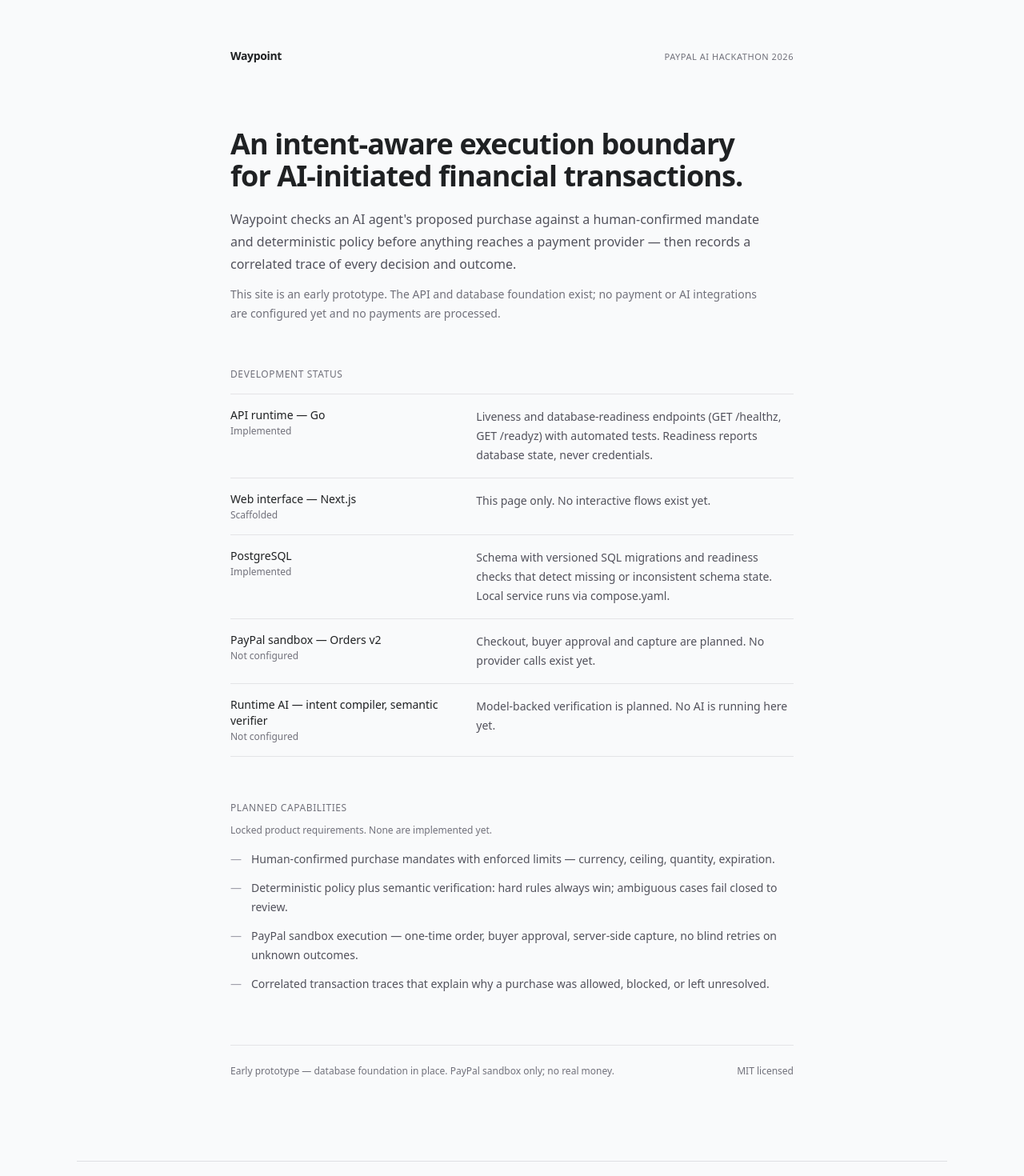
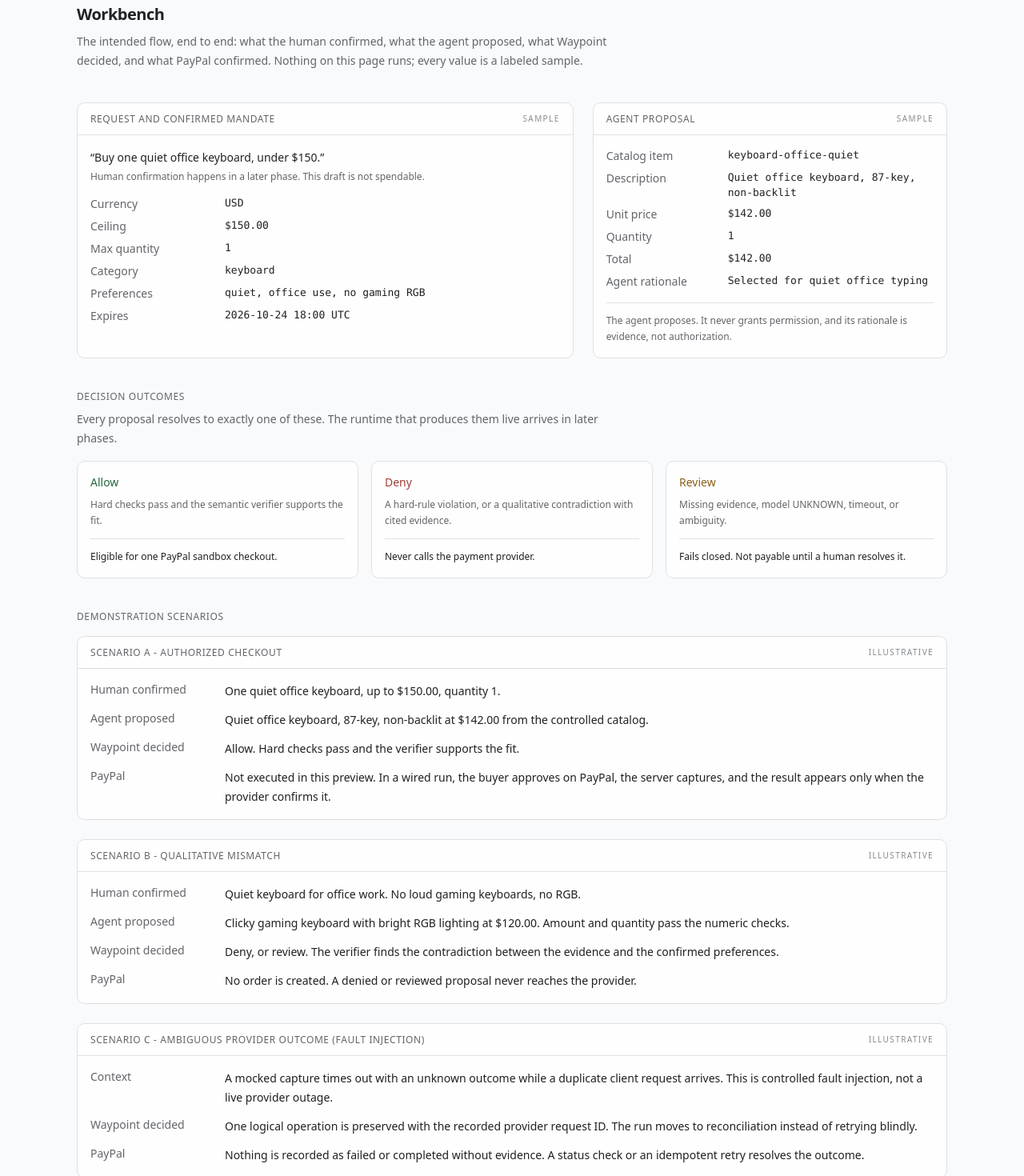
Before and after one commit to skcache/waypoint, a Next.js app in the folder apps/web/: page / in a window 1280 px wide. Shown: the part 100-1570 px from the top of the page at 80% size. Built offline with nearby package versions, Linux system fonts and the light colour scheme.

Commit message:
web: static workbench with mandate, proposal and decision previews

```diff
--- a/apps/web/src/app/page.tsx
+++ b/apps/web/src/app/page.tsx
@@ -1,118 +1,256 @@
-const status: { area: string; state: string; note: string }[] = [
+import type { Metadata } from "next";
+import { Panel } from "@/components/panel";
+import { SampleLabel } from "@/components/sample-label";
+
+export const metadata: Metadata = {
+  title: "Workbench",
+};
+
+const systems = [
   {
-    area: "API runtime — Go",
-    state: "Implemented",
-    note: "Liveness and database-readiness endpoints (GET /healthz, GET /readyz) with automated tests. Readiness reports database state, never credentials.",
+    name: "API runtime",
+    state: "In place",
+    tone: "text-ok",
+    note: "Go API with liveness and database-readiness endpoints. This UI does not call it yet.",
   },
   {
-    area: "Web interface — Next.js",
-    state: "Scaffolded",
-    note: "This page only. No interactive flows exist yet.",
+    name: "Database",
+    state: "In place",
+    tone: "text-ok",
+    note: "PostgreSQL schema with versioned migrations. No UI reads it yet.",
   },
   {
-    area: "PostgreSQL",
-    state: "Implemented",
-    note: "Schema with versioned SQL migrations and readiness checks that detect missing or inconsistent schema state. Local service runs via compose.yaml.",
+    name: "Runtime AI",
+    state: "Not configured",
+    tone: "text-muted",
+    note: "Intent drafting and semantic verification arrive in later phases.",
   },
   {
-    area: "PayPal sandbox — Orders v2",
-    state: "Not configured",
-    note: "Checkout, buyer approval and capture are planned. No provider calls exist yet.",
-  },
-  {
-    area: "Runtime AI — intent compiler, semantic verifier",
-    state: "Not configured",
-    note: "Model-backed verification is planned. No AI is running here yet.",
+    name: "PayPal checkout",
+    state: "Not wired",
+    tone: "text-muted",
+    note: "The sandbox flow was proven server-side in the Phase 04 spike. Product checkout wiring is not built yet.",
   },
 ];
 
-const planned = [
-  "Human-confirmed purchase mandates with enforced limits — currency, ceiling, quantity, expiration.",
-  "Deterministic policy plus semantic verification: hard rules always win; ambiguous cases fail closed to review.",
-  "PayPal sandbox execution — one-time order, buyer approval, server-side capture, no blind retries on unknown outcomes.",
-  "Correlated transaction traces that explain why a purchase was allowed, blocked, or left unresolved.",
+const mandate: [string, string][] = [
+  ["Currency", "USD"],
+  ["Ceiling", "$150.00"],
+  ["Max quantity", "1"],
+  ["Category", "keyboard"],
+  ["Preferences", "quiet, office use, no gaming RGB"],
+  ["Expires", "2026-10-24 18:00 UTC"],
 ];
 
-export default function Home() {
+const proposal: [string, string][] = [
+  ["Catalog item", "keyboard-office-quiet"],
+  ["Description", "Quiet office keyboard, 87-key, non-backlit"],
+  ["Unit price", "$142.00"],
+  ["Quantity", "1"],
+  ["Total", "$142.00"],
+  ["Agent rationale", "Selected for quiet office typing"],
+];
+
+const decisions = [
+  {
+    state: "Allow",
+    tone: "text-ok",
+    rule: "Hard checks pass and the semantic verifier supports the fit.",
+    effect: "Eligible for one PayPal sandbox checkout.",
+  },
+  {
+    state: "Deny",
+    tone: "text-bad",
+    rule: "A hard-rule violation, or a qualitative contradiction with cited evidence.",
+    effect: "Never calls the payment provider.",
+  },
+  {
+    state: "Review",
+    tone: "text-warn",
+    rule: "Missing evidence, model UNKNOWN, timeout, or ambiguity.",
+    effect: "Fails closed. Not payable until a human resolves it.",
+  },
+];
+
+const scenarios = [
+  {
+    tag: "Scenario A - authorized checkout",
+    rows: [
+      ["Human confirmed", "One quiet office keyboard, up to $150.00, quantity 1."],
+      [
+        "Agent proposed",
+        "Quiet office keyboard, 87-key, non-backlit at $142.00 from the controlled catalog.",
+      ],
+      [
+        "Waypoint decided",
+        "Allow. Hard checks pass and the verifier supports the fit.",
+      ],
+      [
+        "PayPal",
+        "Not executed in this preview. In a wired run, the buyer approves on PayPal, the server captures, and the result appears only when the provider confirms it.",
+      ],
+    ],
+  },
+  {
+    tag: "Scenario B - qualitative mismatch",
+    rows: [
+      [
+        "Human confirmed",
+        "Quiet keyboard for office work. No loud gaming keyboards, no RGB.",
+      ],
+      [
+        "Agent proposed",
+        "Clicky gaming keyboard with bright RGB lighting at $120.00. Amount and quantity pass the numeric checks.",
+      ],
+      [
+        "Waypoint decided",
+        "Deny, or review. The verifier finds the contradiction between the evidence and the confirmed preferences.",
+      ],
+      ["PayPal", "No order is created. A denied or reviewed proposal never reaches the provider."],
+    ],
+  },
+  {
+    tag: "Scenario C - ambiguous provider outcome (fault injection)",
+    rows: [
+      [
+        "Context",
+        "A mocked capture times out with an unknown outcome while a duplicate client request arrives. This is controlled fault injection, not a live provider outage.",
+      ],
+      [
+        "Waypoint decided",
+        "One logical operation is preserved with the recorded provider request ID. The run moves to reconciliation instead of retrying blindly.",
+      ],
+      [
+        "PayPal",
+        "Nothing is recorded as failed or completed without evidence. A status check or an idempotent retry resolves the outcome.",
+      ],
+    ],
+  },
+];
+
+export default function WorkbenchPage() {
   return (
-    <div className="mx-auto flex min-h-dvh max-w-3xl flex-col px-5 py-10 sm:px-8 sm:py-14">
-      <header className="flex items-baseline justify-between gap-4">
-        <span className="text-sm font-semibold tracking-tight">Waypoint</span>
-        <span className="text-[11px] uppercase tracking-wider text-zinc-500">
-          PayPal AI Hackathon 2026
-        </span>
+    <div className="space-y-10">
+      <header>
+        <h1 className="text-xl font-semibold tracking-tight">Workbench</h1>
+        <p className="mt-2 max-w-2xl text-sm leading-6 text-muted">
+          The intended flow, end to end: what the human confirmed, what the
+          agent proposed, what Waypoint decided, and what PayPal confirmed.
+          Nothing on this page runs; every value is a labeled sample.
+        </p>
       </header>
 
-      <main className="mt-14 flex-1 sm:mt-20">
-        <h1 className="max-w-2xl text-balance text-3xl font-semibold tracking-tight sm:text-4xl">
-          An intent-aware execution boundary for AI-initiated financial
-          transactions.
-        </h1>
-        <p className="mt-5 max-w-2xl text-sm leading-6 text-zinc-600 sm:text-base sm:leading-7">
-          Waypoint checks an AI agent&apos;s proposed purchase against a
-          human-confirmed mandate and deterministic policy before anything
-          reaches a payment provider — then records a correlated trace of every
-          decision and outcome.
+      <section
+        aria-labelledby="flow-heading"
+        className="grid gap-6 lg:grid-cols-[minmax(0,7fr)_minmax(0,5fr)]"
+      >
+        <h2 id="flow-heading" className="sr-only">
+          Confirmed mandate and agent proposal
+        </h2>
+        <Panel title="Request and confirmed mandate" label={<SampleLabel />}>
+          <p className="text-sm leading-6">
+            &ldquo;Buy one quiet office keyboard, under $150.&rdquo;
           </p>
-        <p className="mt-3 max-w-2xl text-sm leading-6 text-zinc-500">
-          This site is an early prototype. The API and database foundation
-          exist; no payment or AI integrations are configured yet and no
-          payments are processed.
+          <p className="mt-1 text-xs text-muted">
+            Human confirmation happens in a later phase. This draft is not
+            spendable.
           </p>
+          <dl className="mt-4 grid gap-x-6 gap-y-2 text-sm sm:grid-cols-[minmax(0,9rem)_minmax(0,1fr)]">
+            {mandate.map(([key, value]) => (
+              <div key={key} className="contents">
+                <dt className="text-muted">{key}</dt>
+                <dd className="font-mono text-[13px]">{value}</dd>
+              </div>
+            ))}
+          </dl>
+        </Panel>
 
-        <section className="mt-14" aria-labelledby="status-heading">
+        <Panel title="Agent proposal" label={<SampleLabel />}>
+          <dl className="grid gap-x-6 gap-y-2 text-sm sm:grid-cols-[minmax(0,8rem)_minmax(0,1fr)]">
+            {proposal.map(([key, value]) => (
+              <div key={key} className="contents">
+                <dt className="text-muted">{key}</dt>
+                <dd className="font-mono text-[13px]">{value}</dd>
+              </div>
+            ))}
+          </dl>
+          <p className="mt-4 border-t border-line pt-3 text-xs leading-5 text-muted">
+            The agent proposes. It never grants permission, and its rationale is
+            evidence, not authorization.
+          </p>
+        </Panel>
+      </section>
+
+      <section aria-labelledby="decisions-heading">
         <h2
-            id="status-heading"
-            className="text-xs font-medium uppercase tracking-wider text-zinc-500"
+          id="decisions-heading"
+          className="text-xs font-medium uppercase tracking-wider text-muted"
         >
-            Development status
+          Decision outcomes
         </h2>
-          <ul className="mt-4 divide-y divide-zinc-200 border-y border-zinc-200">
-            {status.map((item) => (
+        <p className="mt-2 max-w-2xl text-sm leading-6 text-muted">
+          Every proposal resolves to exactly one of these. The runtime that
+          produces them live arrives in later phases.
+        </p>
+        <div className="mt-4 grid gap-4 md:grid-cols-3">
+          {decisions.map((decision) => (
+            <div
+              key={decision.state}
+              className="rounded-panel border border-line bg-surface px-4 py-4"
+            >
+              <p className={`text-sm font-medium ${decision.tone}`}>
+                {decision.state}
+              </p>
+              <p className="mt-2 text-xs leading-5 text-muted">{decision.rule}</p>
+              <p className="mt-3 border-t border-line pt-3 text-xs leading-5">
+                {decision.effect}
+              </p>
+            </div>
+          ))}
+        </div>
+      </section>
+
+      <section aria-labelledby="scenarios-heading">
+        <h2
+          id="scenarios-heading"
+          className="text-xs font-medium uppercase tracking-wider text-muted"
+        >
+          Demonstration scenarios
+        </h2>
+        <div className="mt-4 space-y-6">
+          {scenarios.map((scenario) => (
+            <Panel
+              key={scenario.tag}
+              title={scenario.tag}
+              label={<SampleLabel>Illustrative</SampleLabel>}
+            >
+              <dl className="grid gap-x-6 gap-y-3 text-sm sm:grid-cols-[minmax(0,9rem)_minmax(0,1fr)]">
+                {scenario.rows.map(([key, value]) => (
+                  <div key={key} className="contents">
+                    <dt className="text-muted">{key}</dt>
+                    <dd className="leading-6">{value}</dd>
+                  </div>
+                ))}
+              </dl>
+            </Panel>
+          ))}
+        </div>
+      </section>
+
+      <Panel title="System status" label={<SampleLabel>As of Phase 05</SampleLabel>}>
+        <ul className="divide-y divide-line">
+          {systems.map((system) => (
             <li
-                key={item.area}
-                className="grid gap-1 py-4 sm:grid-cols-[minmax(0,5fr)_minmax(0,7fr)] sm:gap-6"
+              key={system.name}
+              className="grid gap-1 py-3 first:pt-0 last:pb-0 sm:grid-cols-[minmax(0,10rem)_minmax(0,7rem)_minmax(0,1fr)] sm:gap-6"
             >
-                <div>
-                  <p className="text-sm font-medium">{item.area}</p>
-                  <p className="mt-0.5 text-xs text-zinc-500">{item.state}</p>
-                </div>
-                <p className="text-sm leading-6 text-zinc-600">{item.note}</p>
+              <p className="text-sm font-medium">{system.name}</p>
+              <p className={`text-sm ${system.tone}`}>{system.state}</p>
+              <p className="text-sm leading-6 text-muted">{system.note}</p>
             </li>
           ))}
         </ul>
-        </section>
-
-        <section className="mt-14" aria-labelledby="planned-heading">
-          <h2
-            id="planned-heading"
-            className="text-xs font-medium uppercase tracking-wider text-zinc-500"
-          >
-            Planned capabilities
-          </h2>
-          <p className="mt-3 text-xs text-zinc-500">
-            Locked product requirements. None are implemented yet.
-          </p>
-          <ul className="mt-4 space-y-3">
-            {planned.map((text) => (
-              <li
-                key={text}
-                className="flex gap-3 text-sm leading-6 text-zinc-600"
-              >
-                <span aria-hidden className="select-none text-zinc-400">
-                  —
-                </span>
-                <span>{text}</span>
-              </li>
-            ))}
-          </ul>
-        </section>
-      </main>
-
-      <footer className="mt-16 flex flex-col gap-2 border-t border-zinc-200 pt-6 text-xs text-zinc-500 sm:flex-row sm:items-center sm:justify-between">
-        <p>Early prototype — database foundation in place. PayPal sandbox only; no real money.</p>
-        <p>MIT licensed</p>
-      </footer>
+      </Panel>
     </div>
   );
 }
--- /dev/null
+++ b/apps/web/src/components/panel.tsx
@@ -0,0 +1,31 @@
+import type { ReactNode } from "react";
+
+/**
+ * Bordered panel with a micro header. One shared container so the pages keep
+ * a single border and radius system.
+ */
+export function Panel({
+  title,
+  label,
+  className,
+  children,
+}: {
+  title: string;
+  label?: ReactNode;
+  className?: string;
+  children: ReactNode;
+}) {
+  return (
+    <section
+      className={`rounded-panel border border-line bg-surface ${className ?? ""}`}
+    >
+      <header className="flex h-10 items-center justify-between gap-3 border-b border-line px-4">
+        <h2 className="text-xs font-medium uppercase tracking-wider text-muted">
+          {title}
+        </h2>
+        {label}
+      </header>
+      <div className="px-4 py-4">{children}</div>
+    </section>
+  );
+}
--- /dev/null
+++ b/apps/web/src/components/sample-label.tsx
@@ -0,0 +1,13 @@
+import type { ReactNode } from "react";
+
+/**
+ * Marks synthetic content that must not be mistaken for live or
+ * provider-confirmed data.
+ */
+export function SampleLabel({ children = "Sample" }: { children?: ReactNode }) {
+  return (
+    <span className="text-[10px] font-medium uppercase tracking-[0.14em] text-faint">
+      {children}
+    </span>
+  );
+}
```
Lines whose indentation alone changed are shown as unchanged.
